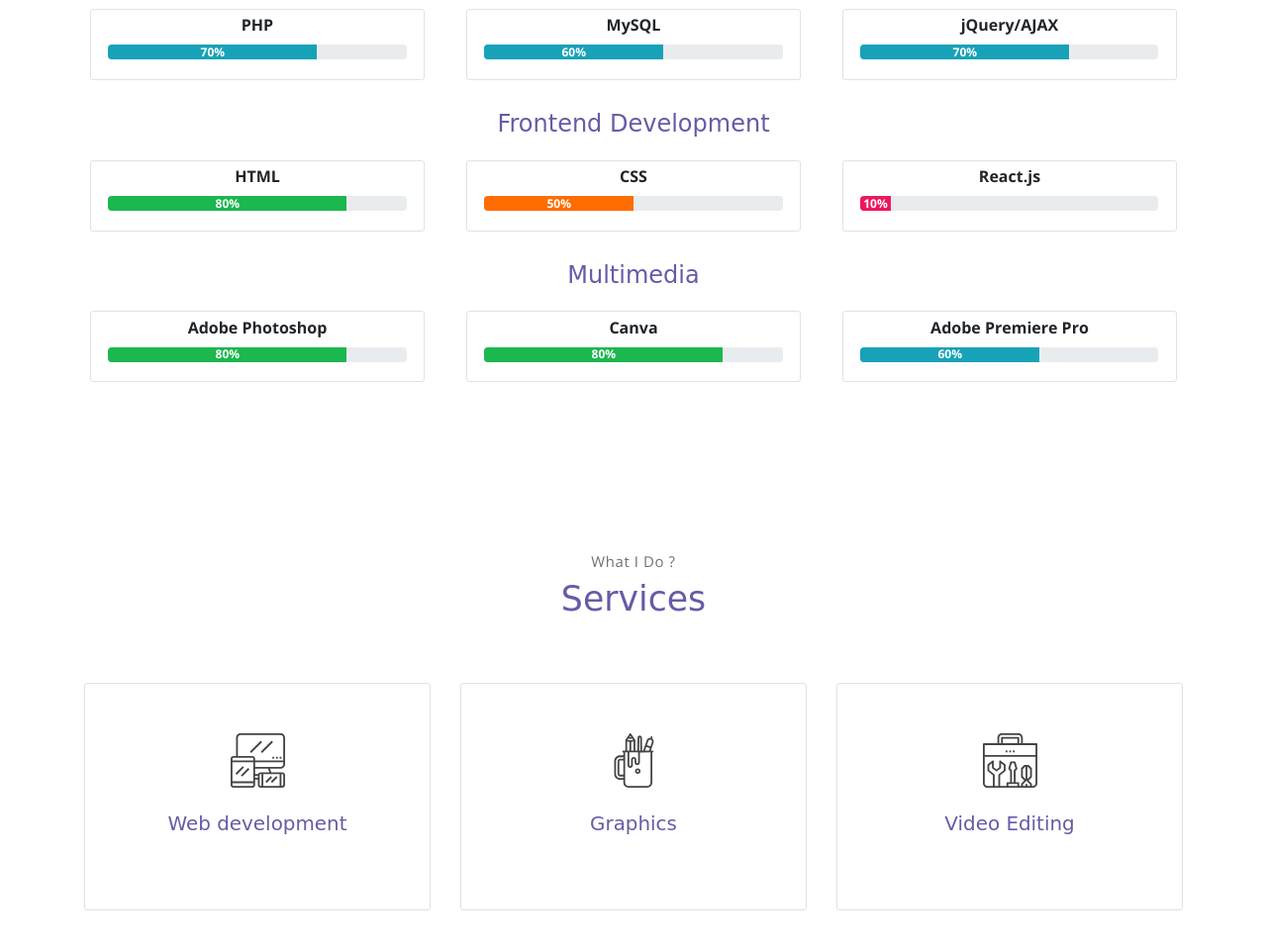
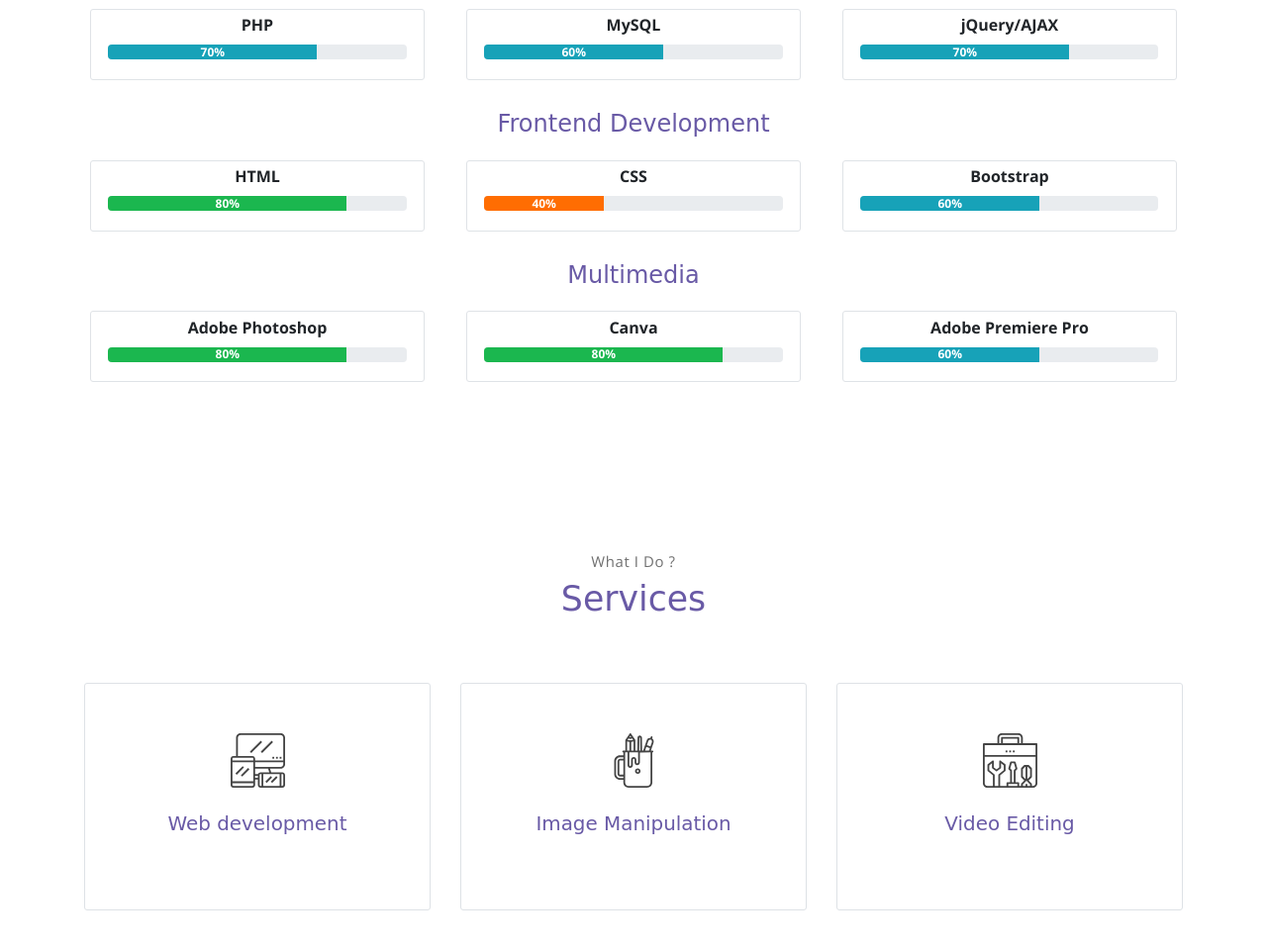
Before and after one commit to KrakenSushi/portfolio, a plain HTML site: page index.html in a window 1280 px wide. Shown: the part 1431-2390 px from the top of the page at 99% size. Drawn offline with nearby package versions, Linux system fonts and the light colour scheme; a web font is replaced by a local one.

Commit message:
updated skillset

```diff
--- a/index.html
+++ b/index.html
@@ -144,17 +144,17 @@
                     <div class="skill-card">
                         <span class="font-weight-bold">CSS</span>
                         <div class="progress mt-2 mb-3" style="height: 15px;">
-                            <div class="progress-bar bg-warning" role="progressbar" style="width: 50%;" aria-valuenow="50" aria-valuemin="0"
-                                aria-valuemax="100"><span class="font-weight-bold">50%</span></div>
+                            <div class="progress-bar bg-warning" role="progressbar" style="width: 40%;" aria-valuenow="50" aria-valuemin="0"
+                                aria-valuemax="100"><span class="font-weight-bold">40%</span></div>
                         </div>
                     </div>
                 </div>
                 <div class="col-sm-4">
                     <div class="skill-card">
-                        <span class="font-weight-bold">React.js</span>
+                        <span class="font-weight-bold">Bootstrap</span>
                         <div class="progress mt-2 mb-3" style="height: 15px;">
-                            <div class="progress-bar bg-danger" role="progressbar" style="width: 10%;" aria-valuenow="10" aria-valuemin="0"
-                                aria-valuemax="100"><span class="font-weight-bold">10%</span></div>
+                            <div class="progress-bar bg-info" role="progressbar" style="width: 60%;" aria-valuenow="60" aria-valuemin="0"
+                                aria-valuemax="100"><span class="font-weight-bold">60%</span></div>
                         </div>
                     </div>
                 </div>
@@ -213,7 +213,7 @@
                     <div class="service-card">
                         <div class="body text-center">
                             <img src="assets/imgs/pencil-case.svg" alt="" class="icon">
-                            <h6 class="title">Graphics</h6>
+                            <h6 class="title">Image Manipulation</h6>
                             <p class="subtitle">Produce visually-appealing graphics utilizing various editors.</p>
                         </div>
                     </div>
```
